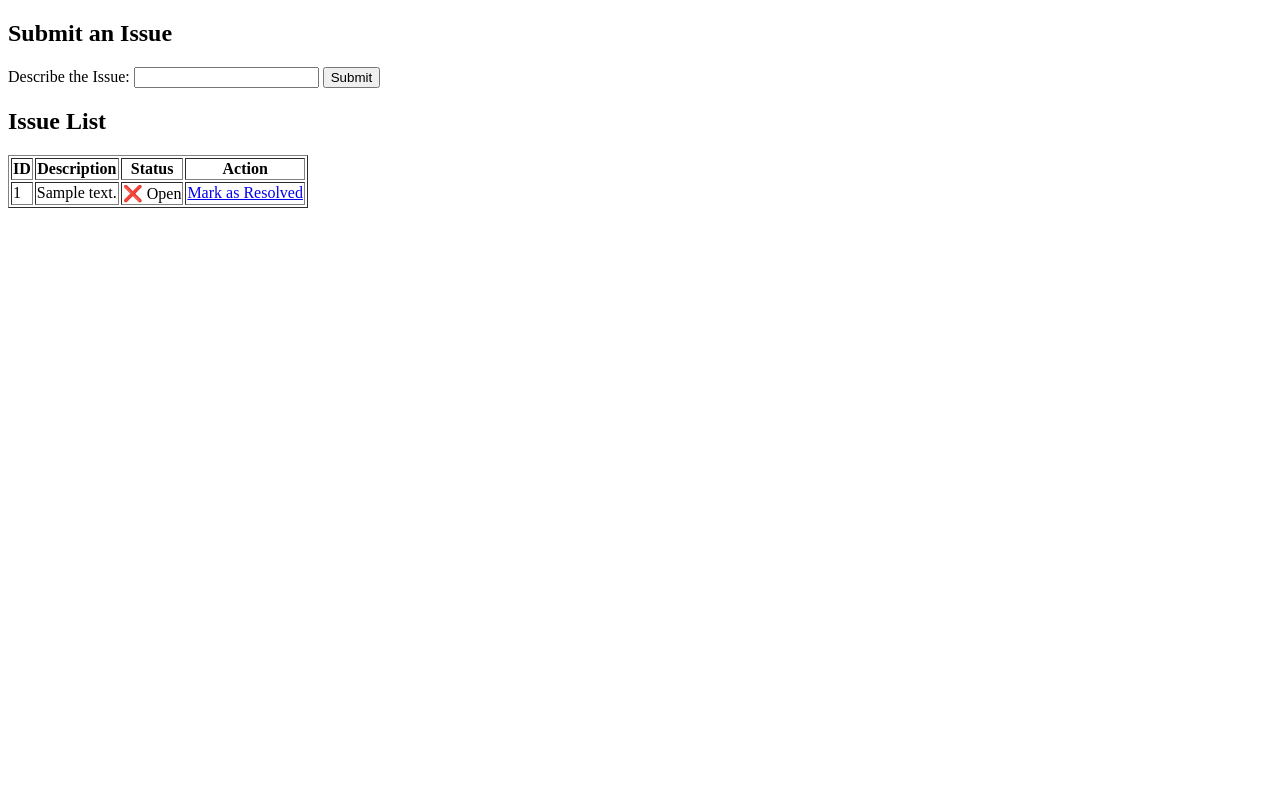
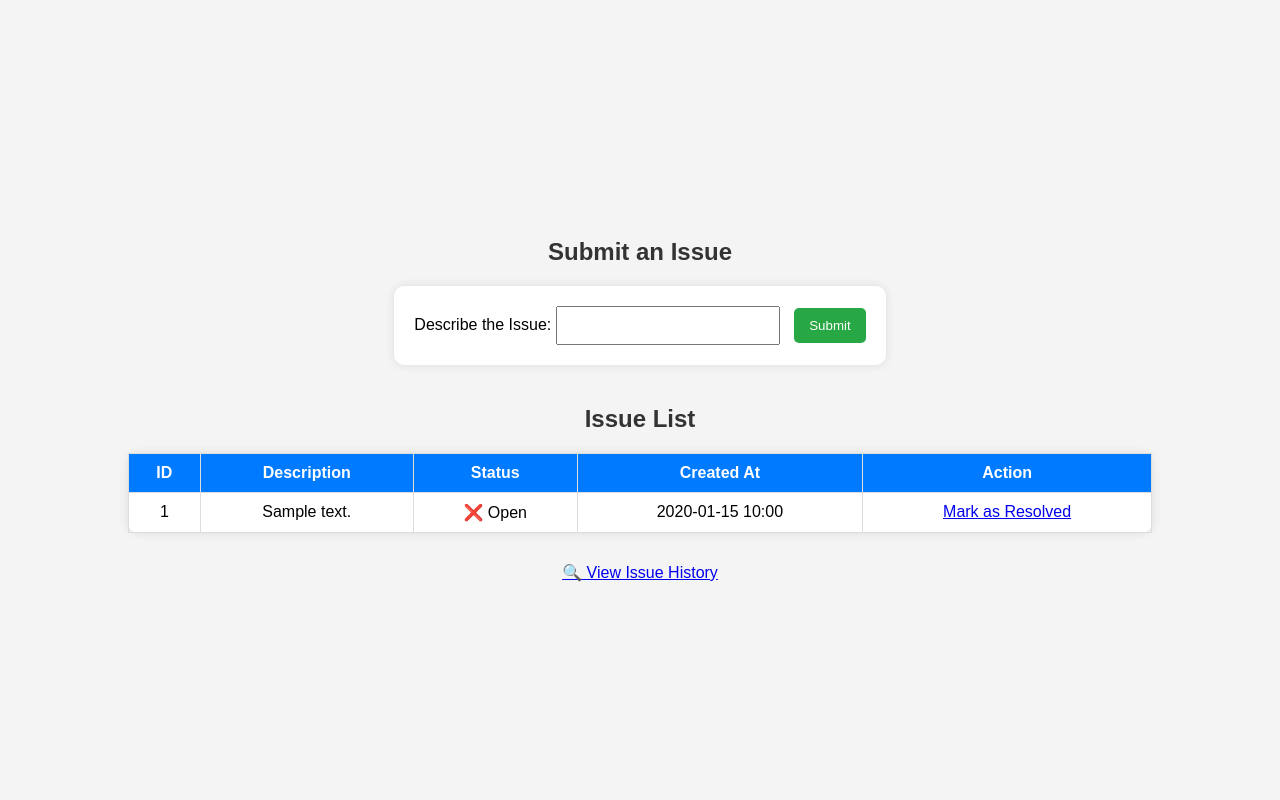
Before and after one commit to mindaugaskral/issue-tracker, a Python web app: template app/templates/index.html in a window 1280 px wide. Run offline with Jinja, Linux system fonts and the light colour scheme; the template is opened without the code that fills it: most values are stand-ins (such as "Sample title", 1, 10 or a date in 2020).

Commit message:
update app

```diff
--- a/app/templates/index.html
+++ b/app/templates/index.html
@@ -4,6 +4,58 @@
     <meta charset="UTF-8">
     <meta name="viewport" content="width=device-width, initial-scale=1.0">
     <title>Issue Tracker</title>
+    <style>
+        body {
+            font-family: Arial, sans-serif;
+            display: flex;
+            flex-direction: column;
+            align-items: center;
+            justify-content: center;
+            height: 100vh;
+            margin: 0;
+            background-color: #f4f4f4;
+        }
+        h2 {
+            color: #333;
+        }
+        form, table {
+            background: white;
+            padding: 20px;
+            border-radius: 10px;
+            box-shadow: 0px 0px 10px rgba(0, 0, 0, 0.1);
+            margin-bottom: 20px;
+        }
+        input {
+            padding: 10px;
+            width: 200px;
+            margin-right: 10px;
+        }
+        button {
+            padding: 10px 15px;
+            background-color: #28a745;
+            color: white;
+            border: none;
+            cursor: pointer;
+            border-radius: 5px;
+        }
+        table {
+            border-collapse: collapse;
+            width: 80%;
+        }
+        th, td {
+            border: 1px solid #ddd;
+            padding: 10px;
+            text-align: center;
+        }
+        th {
+            background-color: #007bff;
+            color: white;
+        }
+        .history-link {
+            margin-top: 10px;
+            font-size: 16px;
+        }
+    </style>
 </head>
 <body>
     <h2>Submit an Issue</h2>
@@ -14,11 +66,12 @@
     </form>
 
     <h2>Issue List</h2>
-    <table border="1">
+    <table>
         <tr>
             <th>ID</th>
             <th>Description</th>
             <th>Status</th>
+            <th>Created At</th>
             <th>Action</th>
         </tr>
         {% for issue in issues %}
@@ -26,6 +79,7 @@
             <td>{{ issue.id }}</td>
             <td>{{ issue.description }}</td>
             <td>{% if issue.resolved %} ✅ Resolved {% else %} ❌ Open {% endif %}</td>
+            <td>{{ issue.created_at.strftime('%Y-%m-%d %H:%M') }}</td>
             <td>
                 {% if not issue.resolved %}
                 <a href="/resolve/{{ issue.id }}">Mark as Resolved</a>
@@ -36,5 +90,7 @@
         </tr>
         {% endfor %}
     </table>
+
+    <a href="/history" class="history-link">🔍 View Issue History</a>
 </body>
 </html>
```
